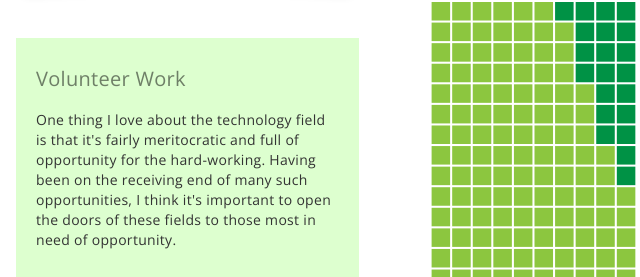
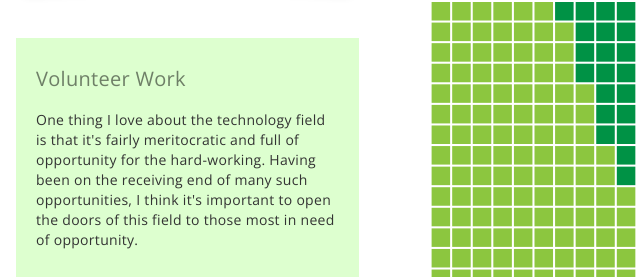
Before and after one commit to hellojustin/hellojustin.github.io, a website: page index.html in a window 1280 px wide. Shown: the part 2970-3247 px from the top of the page, 104-744 px from the left. Drawn offline with nearby package versions, Linux system fonts and the light colour scheme.

Commit message:
Copy tweak to volunteer work section.

```diff
--- a/index.html
+++ b/index.html
@@ -499,8 +499,8 @@
                 One thing I love about the technology field is that it's
                 fairly meritocratic and full of opportunity for the
                 hard-working. Having been on the receiving end of many such
-                opportunities, I think it's important to open the doors of these
-                fields to those most in need of opportunity.
+                opportunities, I think it's important to open the doors of this
+                field to those most in need of opportunity.
               </p>
               <h4>Defy Ventures</h4>
               <p>
@@ -1001,8 +1001,8 @@
                 One thing I love about the technology field is that it's
                 fairly meritocratic and full of opportunity for the
                 hard-working. Having been on the receiving end of many such
-                opportunities, I think it's important to open the doors of these
-                fields to those most in need of opportunity.
+                opportunities, I think it's important to open the doors of this
+                field to those most in need of opportunity.
               </p>
               <h4>Defy Ventures</h4>
               <p>
```
